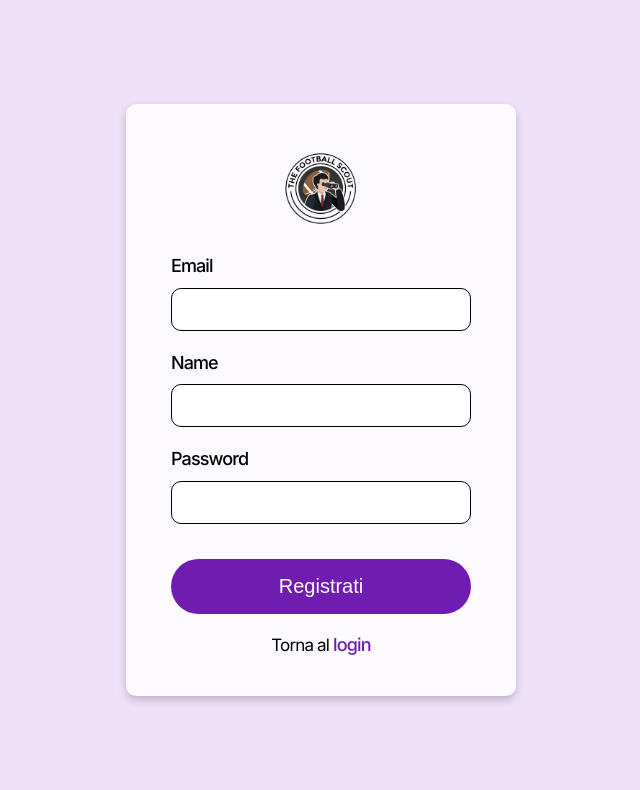
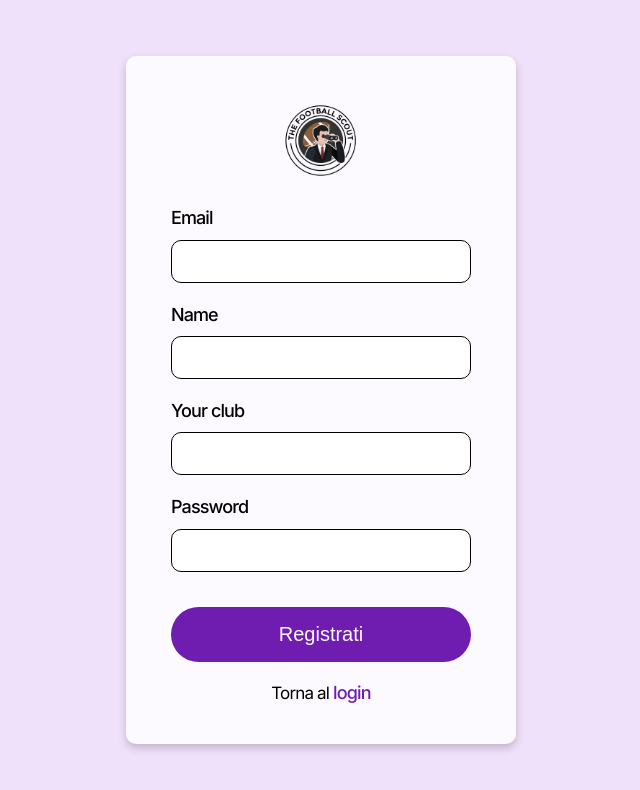
Before and after one commit to Broekhart/Scout-App, a Next.js app: page /authentication in a window 1280 px wide. Both pictures are taken after a click on the element "qui". Shown: the top 790 px of the page, without its empty margins (319-959 px from the left). Built offline with nearby package versions, Linux system fonts and the light colour scheme; what cookies-next would draw is missing.

Commit message:
added club to register form

```diff
--- a/src/components/authentication/Register.tsx
+++ b/src/components/authentication/Register.tsx
@@ -33,6 +33,8 @@ const Register = ({ toggleForm }: Props) => {
         <input type='email' required name='email' />
         <label htmlFor='name'>Name</label>
         <input type='text' required name='name' />
+        <label htmlFor='club'>Your club</label>
+        <input type='text' required name='club' />
         <label htmlFor='password'>Password</label>
         <input type='password' required name='password' />
         {success && <span className='success'>{success}</span>}
```
